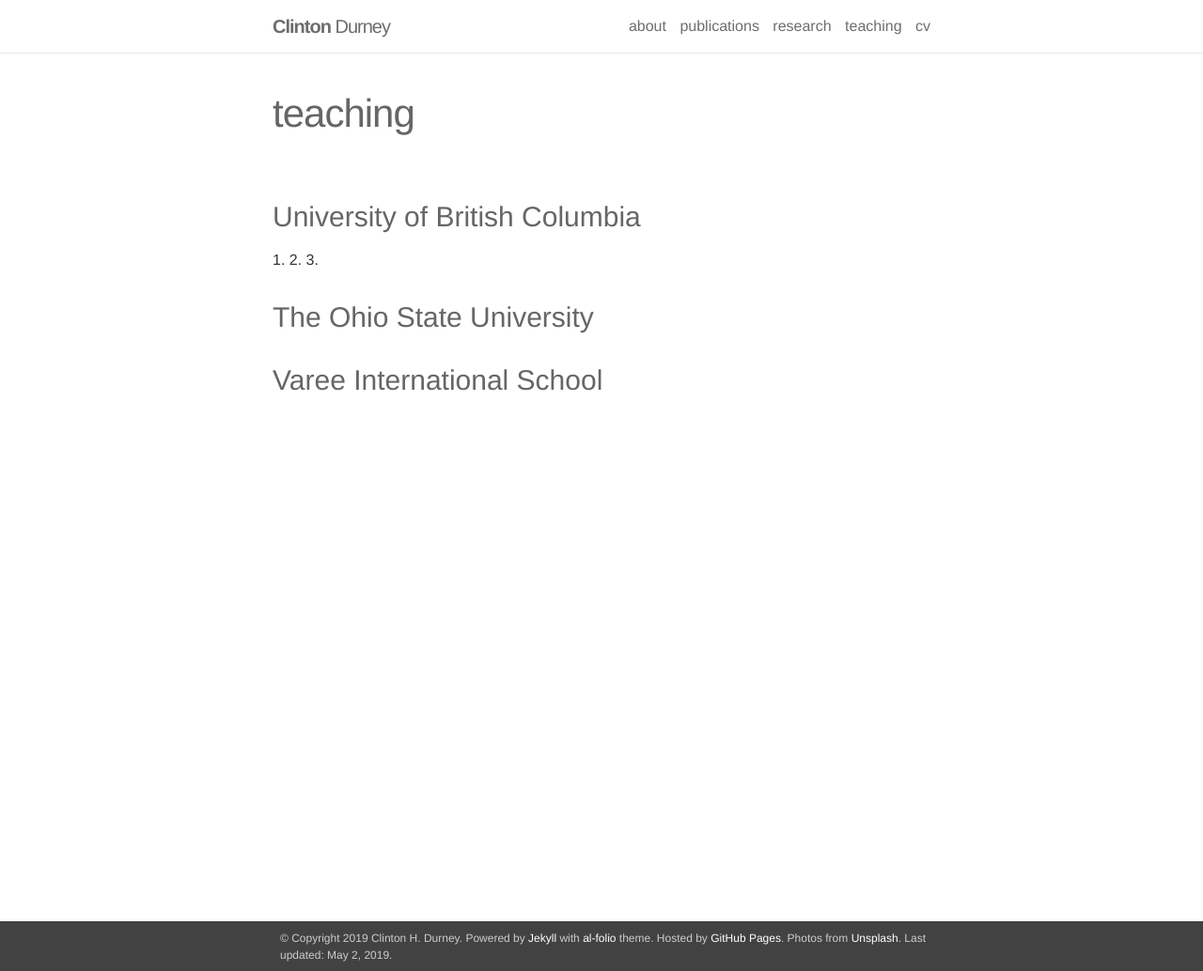
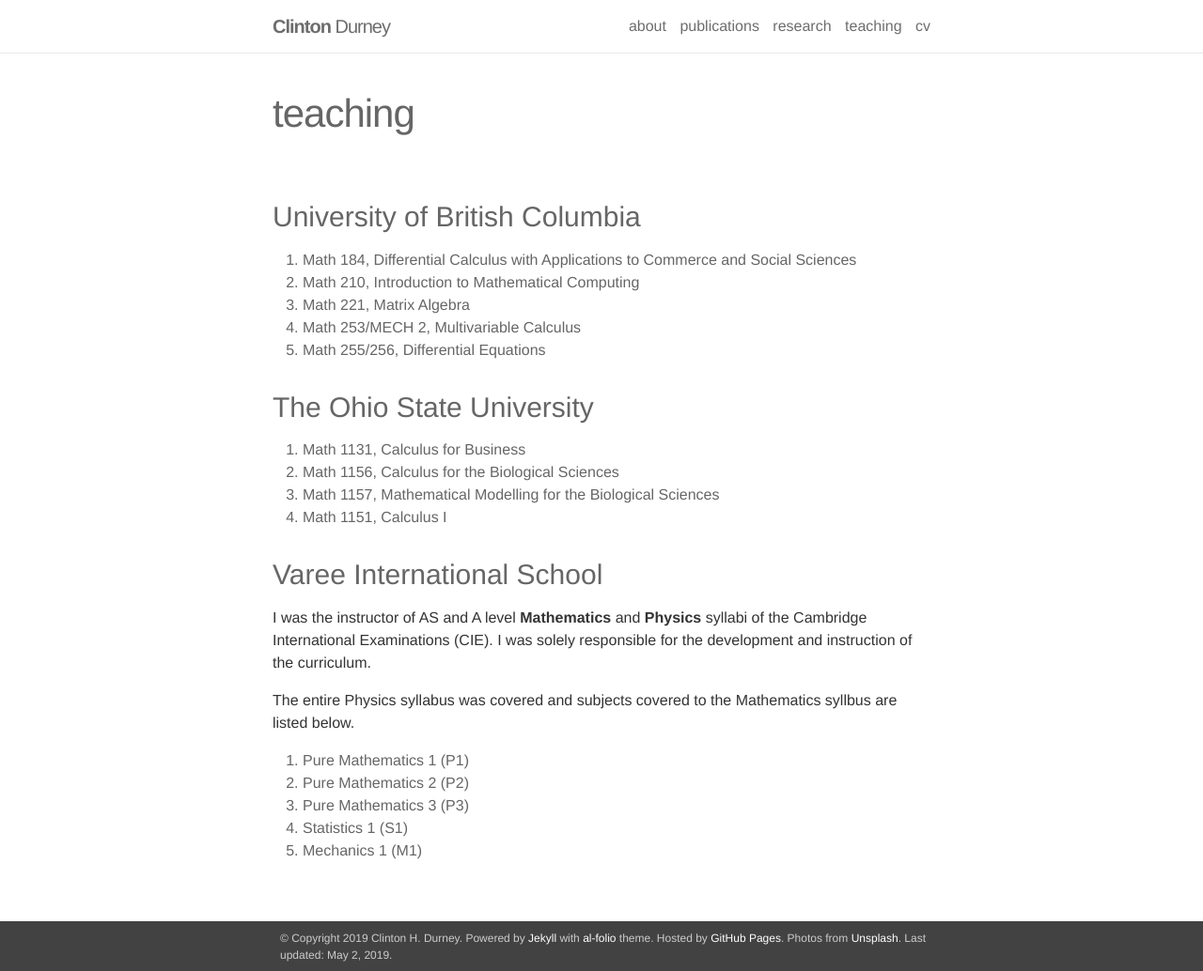
Before and after one commit to clintondurney/clintondurney.github.io, a Jekyll site: the page built from _pages/teaching.md, in a window 1280 px wide and 1034 px high. Shown: the whole window at 94% size. Built offline with Jekyll 4.4.1, drawn with Linux system fonts in a browser that asks for light colours; nearby versions of some CDN libraries.

Commit message:
upload before deploying

```diff
--- a/_pages/teaching.md
+++ b/_pages/teaching.md
@@ -7,10 +7,27 @@ description:
 
 ### University of British Columbia
 
-1.
-2.
-3.
+1. Math 184, Differential Calculus with Applications to Commerce and Social Sciences
+2. Math 210, Introduction to Mathematical Computing
+3. Math 221, Matrix Algebra
+4. Math 253/MECH 2, Multivariable Calculus
+5. Math 255/256, Differential Equations
 
 ### The Ohio State University
 
+1. Math 1131, Calculus for Business
+2. Math 1156, Calculus for the Biological Sciences
+3. Math 1157, Mathematical Modelling for the Biological Sciences
+4. Math 1151, Calculus I
+
 ### Varee International School
+
+I was the instructor of AS and A level **Mathematics** and **Physics** syllabi of the Cambridge International Examinations (CIE). I was solely responsible for the development and instruction of the curriculum.
+
+The entire Physics syllabus was covered and subjects covered to the Mathematics syllbus are listed below.
+
+1. Pure Mathematics 1 (P1)
+2. Pure Mathematics 2 (P2)
+3. Pure Mathematics 3 (P3)
+4. Statistics 1 (S1)
+5. Mechanics 1 (M1)
```
